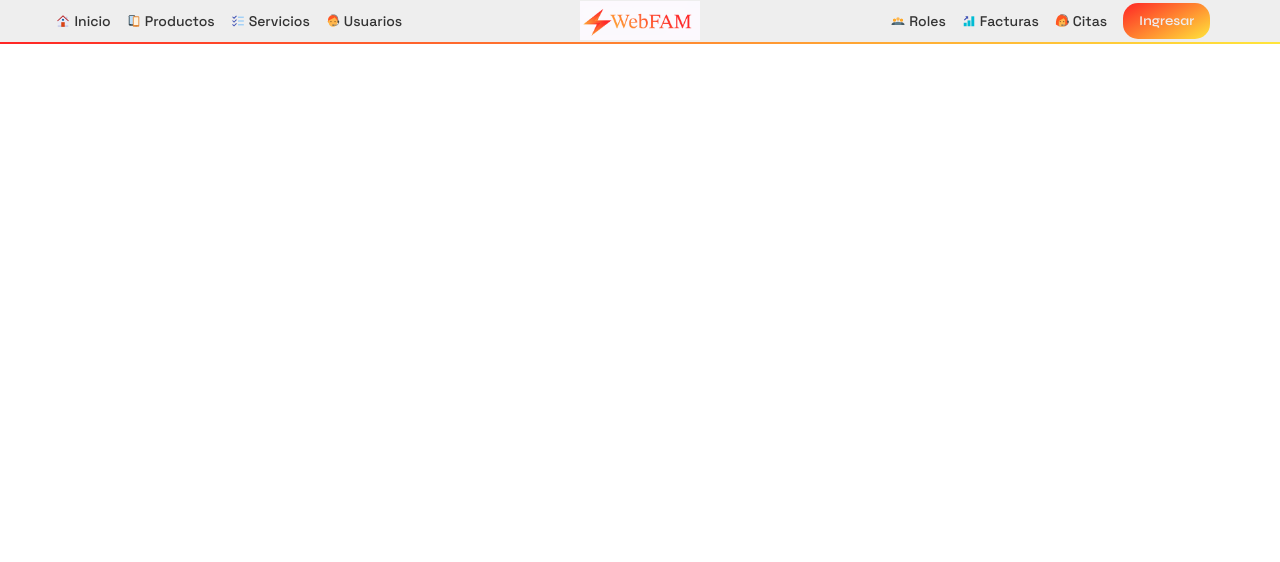
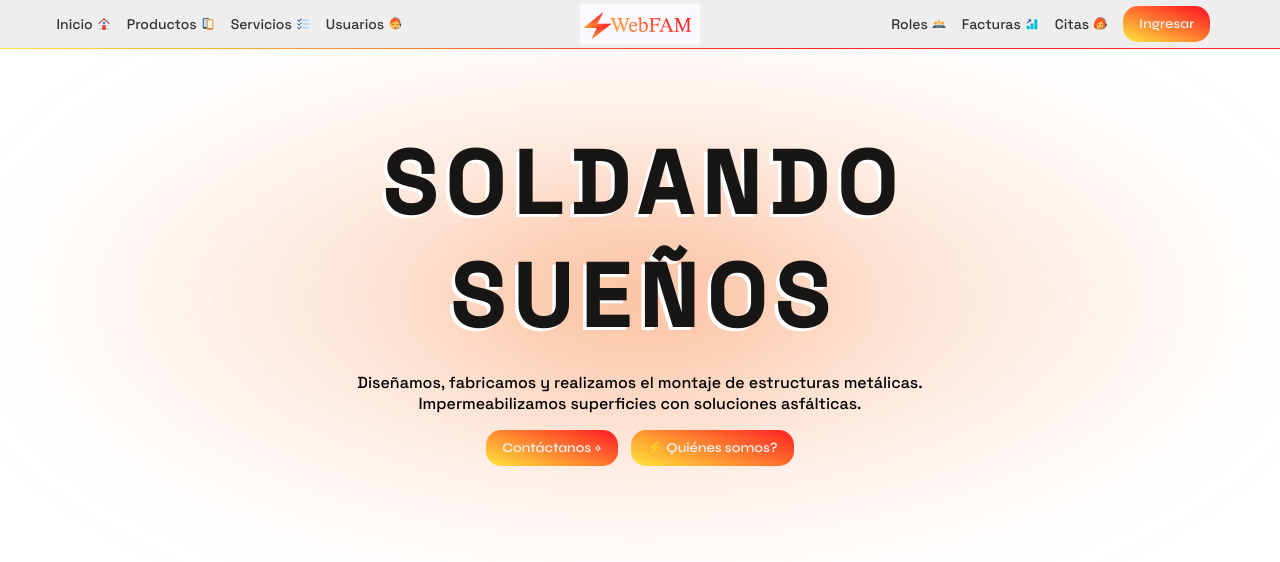
Before and after one commit to KrlosPK/WebFAM, a React (Vite) app: page / in a window 1280 px wide. Shown: the top 562 px of the page. Built offline with nearby package versions, Linux system fonts and the light colour scheme.

Commit message:
added home page

```diff
--- a/src/App.jsx
+++ b/src/App.jsx
@@ -1,9 +1,13 @@
-import { Suspense } from 'react';
-import { BrowserRouter as Router, Route } from 'react-router-dom';
-import { Navbar } from './components/Navbar';
+// import { Suspense } from 'react';
+// import { BrowserRouter as Router, Route } from 'react-router-dom';
+import { Navbar } from './components/Navbar/Navbar';
+import { Home } from './components/Home/Home';
 
 export const App = () => {
 	return (
-		<Navbar />
+		<>
+			<Navbar />
+			<Home />
+		</>
 	);
 };
--- a/src/components/Button.css
+++ b/src/components/Assets/Button.css
@@ -6,4 +6,9 @@
 	cursor: pointer;
 	font-family: 'Syne', sans-serif;
 	padding: 10px 1rem;
+	background-size: 200%;
+	transition: background-position 600ms;
 }
+.button:hover {
+	background-position: 40%;
+}
--- /dev/null
+++ b/src/components/Assets/Button.jsx
@@ -0,0 +1,11 @@
+import './Button.css';
+
+const Button = ({ text, width }) => {
+	return (
+		<button className='button' style={{ width: width }}>
+			{text}
+		</button>
+	);
+};
+
+export { Button };
--- a/src/components/Button.jsx
+++ /dev/null
@@ -1,7 +0,0 @@
-import './Button.css';
-
-const Button = ({ text, width }) => {
-	return <button className='button' style={{width: width}}>{text}</button>;
-};
-
-export { Button };
--- /dev/null
+++ b/src/components/Home/Home.css
@@ -0,0 +1,68 @@
+.container {
+	align-items: center;
+	display: flex;
+	flex-direction: column;
+	gap: 1rem;
+	height: 500px;
+	justify-content: center;
+	position: relative;
+}
+.container::before {
+	background: radial-gradient(
+		50% 50% at 50% 50%,
+		#f76b1c 0%,
+		rgba(251, 172, 127, 0.5625) 43.75%,
+		rgba(255, 255, 255, 0) 100%
+	);
+	content: '';
+	filter: blur(69.6px);
+	height: 100%;
+	inset: 0;
+	opacity: 0.6;
+	position: absolute;
+	width: 100%;
+	z-index: -1;
+}
+.container h1 {
+	color: white;
+	font-size: calc(5em + 1vmin);
+	letter-spacing: 9px;
+	position: relative;
+	text-align: center;
+	width: 800px;
+}
+.container h1 span {
+	color: var(--text-color);
+	left: 7px;
+	letter-spacing: 9px;
+	position: absolute;
+	top: -3px;
+}
+.container p {
+	text-align: center;
+	width: 54vw;
+}
+
+.container .buttons {
+	display: flex;
+	gap: 0.8rem;
+}
+
+@media (max-width: 857px) {
+	.container h1 {
+		font-size: calc(3em + 1vmin);
+		width: 600px;
+	}
+}
+@media (max-width: 630px) {
+	.container h1 {
+		font-size: calc(1.5em + 1vmin);
+		width: 320px;
+	}
+}
+@media (max-width: 320px) {
+	.container h1 {
+		font-size: calc(0.8em + 1vmin);
+		width: 220px;
+	}
+}
--- /dev/null
+++ b/src/components/Home/Home.jsx
@@ -0,0 +1,26 @@
+import './Home.css';
+
+// Components
+import { Button } from '../Assets/Button';
+
+const Home = () => {
+	return (
+		<div className='container'>
+			<h1>
+				SOLDANDO SUEÑOS
+				<span>SOLDANDO SUEÑOS</span>
+			</h1>
+			<p>
+				Diseñamos, fabricamos y realizamos el montaje de estructuras
+				metálicas. Impermeabilizamos superficies con soluciones
+				asfálticas.
+			</p>
+			<div className='buttons'>
+				<Button text='Contáctanos »' />
+				<Button text='⚡ Quiénes somos?' />
+			</div>
+		</div>
+	);
+};
+
+export { Home };
--- a/src/components/Navbar.css
+++ b/src/components/Navbar/Navbar.css
@@ -2,14 +2,15 @@ nav {
 	background-color: var(--white-color);
 	display: flex;
 	justify-content: space-evenly;
-	min-height: 2.6rem;
+	min-height: 3rem;
 	padding: 0 1.5rem;
 }
 .wrapper {
 	background: linear-gradient(#222, #222), var(--orange-gradient);
 	background-origin: padding-box, border-box;
 	background-repeat: no-repeat;
-	border: 0.1px solid transparent;
+	height: .1px;
+	/* border: 1px solid transparent; */
 }
 ul {
 	align-items: center;
--- a/src/components/Navbar.jsx
+++ b/src/components/Navbar/Navbar.jsx
@@ -2,7 +2,7 @@
 import './Navbar.css';
 
 // Components
-import { Button } from './Button';
+import { Button } from '../Assets/Button';
 
 // React Icons
 import { FcHome } from 'react-icons/fc'; // Inicio
@@ -39,34 +39,38 @@ const Navbar = () => {
 				<div className='menu'>
 					<div className={navClassName}>
 						<a href='' className='flex gap'>
+							Inicio
 							<FcHome />
-							Inicio
 						</a>
 						<a href='' className='flex gap'>
+							Productos
 							<FcTwoSmartphones />
-							Productos
 						</a>
 						<a href='' className='flex gap'>
+							Servicios
 							<FcTodoList />
-							Servicios
 						</a>
 						<a href='' className='flex gap'>
+							Usuarios
 							<FcAssistant />
-							Usuarios
 						</a>
 						<a href='' className='flex gap'>
+							Roles
 							<FcConferenceCall />
-							Roles
 						</a>
 						<a href='' className='flex gap'>
+							Facturas
 							<FcPositiveDynamic />
-							Facturas
 						</a>
 						<a href='' className='flex gap'>
+							Citas
 							<FcOnlineSupport />
-							Citas
 						</a>
-						<Button width={120} className='ingresar' text='Ingresar' />
+						<Button
+							width={120}
+							className='ingresar'
+							text='Ingresar'
+						/>
 					</div>
 					<button className={buttonClassName} onClick={handleClick}>
 						<div></div>
@@ -77,26 +81,26 @@ const Navbar = () => {
 				<ul className='left'>
 					<li>
 						<a href='' className='flex gap'>
+							Inicio
 							<FcHome />
-							Inicio
 						</a>
 					</li>
 					<li>
 						<a href='' className='flex gap'>
+							Productos
 							<FcTwoSmartphones />
-							Productos
 						</a>
 					</li>
 					<li>
 						<a href='' className='flex gap'>
+							Servicios
 							<FcTodoList />
-							Servicios
 						</a>
 					</li>
 					<li>
 						<a href='' className='flex gap'>
+							Usuarios
 							<FcAssistant />
-							Usuarios
 						</a>
 					</li>
 				</ul>
@@ -110,20 +114,20 @@ const Navbar = () => {
 				<ul className='right'>
 					<li>
 						<a href='' className='flex gap'>
+							Roles
 							<FcConferenceCall />
-							Roles
 						</a>
 					</li>
 					<li>
 						<a href='' className='flex gap'>
+							Facturas
 							<FcPositiveDynamic />
-							Facturas
 						</a>
 					</li>
 					<li>
 						<a href='' className='flex gap'>
+							Citas
 							<FcOnlineSupport />
-							Citas
 						</a>
 					</li>
 					<li>
--- a/src/index.css
+++ b/src/index.css
@@ -6,7 +6,7 @@
 	--icon-hover-color: #fd5d21;
 	--text-color: #181515;
 	--white-color: #eeeeee;
-	--orange-gradient: linear-gradient(152deg, #ff2525, #ffe53b);
+	--orange-gradient: linear-gradient(-160deg, #ff2525 40%, #ffe53b);
 }
 
 *,
```
